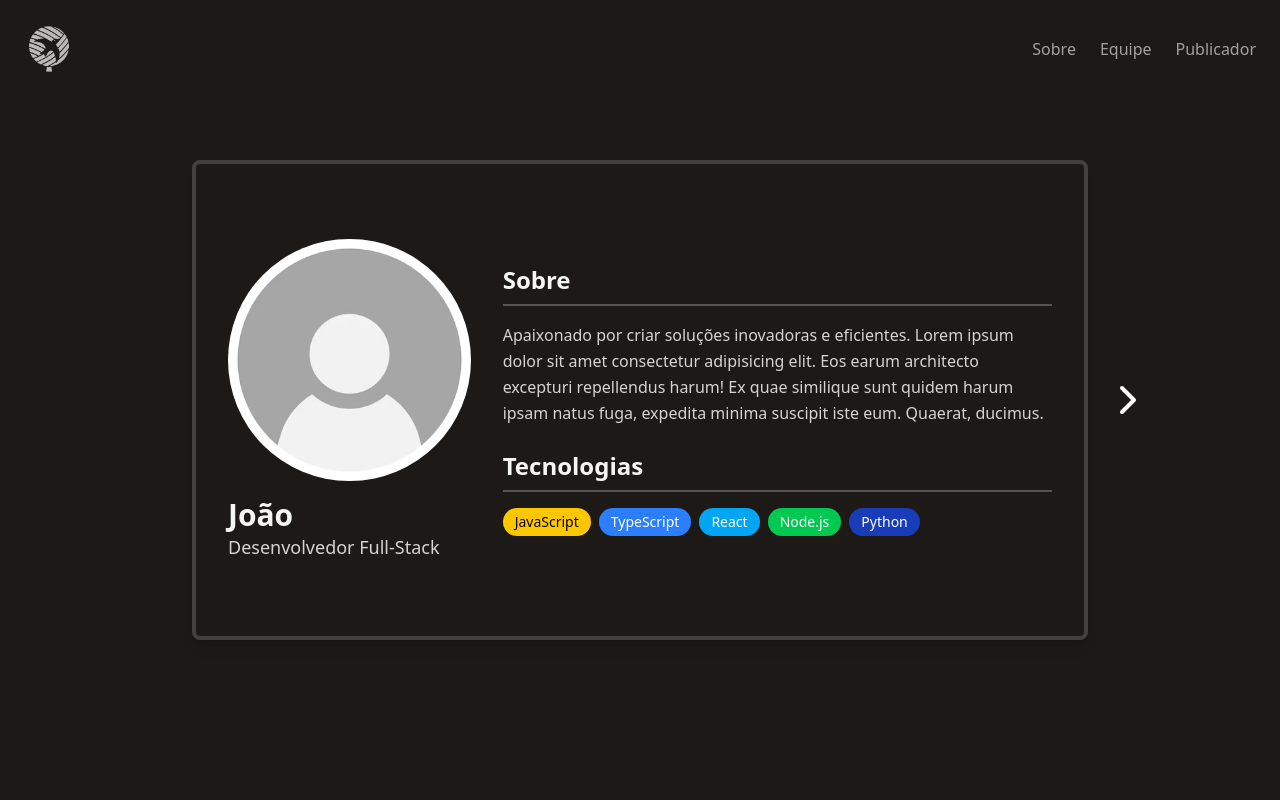
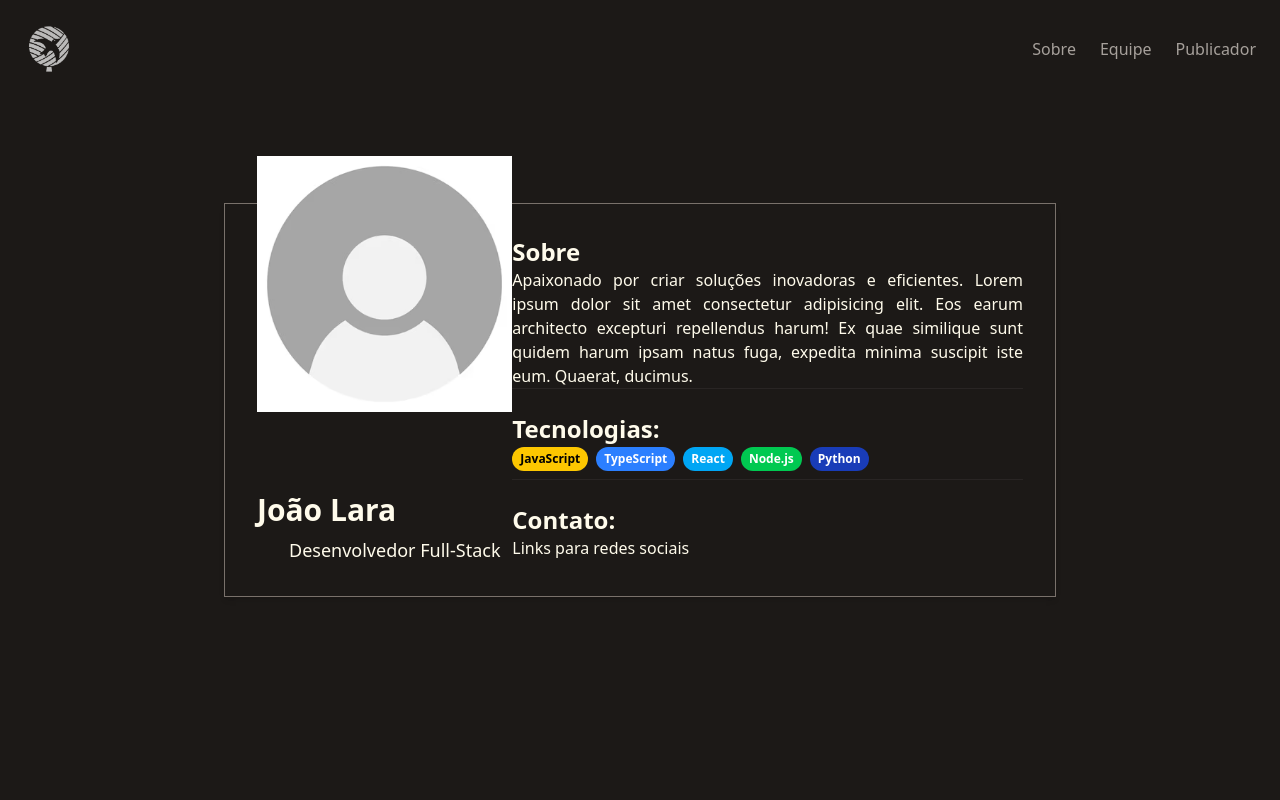
Before and after one commit to joaovlara/team-dev-hub, a Next.js app: page /equipe/1 in a window 1280 px wide. Shown: the top 800 px of the page. Built offline with nearby package versions, Linux system fonts and the light colour scheme.

Commit message:
create member card

```diff
--- a/src/app/equipe/[id]/page.tsx
+++ b/src/app/equipe/[id]/page.tsx
@@ -1,76 +1,58 @@
-'use client'
-
 import { members } from "@/data/members";
 import { techColorMap } from "@/data/colors";
 import Image from "next/image";
-import { notFound } from "next/navigation";
-import Link from "next/link";
-import { ChevronLeft, ChevronRight } from "lucide-react";
 
-export default function MemberPage({ params }: { params: { id: string } }) {
+
+export default function MemberCard({ params }: { params: { id: string } }) {
   const memberId = parseInt(params.id);
   const memberIndex = members.findIndex((m) => m.id === memberId);
-
-  if (memberIndex === -1) {
-    notFound();
-  }
-
   const member = members[memberIndex];
 
-  const previousMemberId = memberIndex > 0 ? members[memberIndex - 1].id : null;
-  const nextMemberId = memberIndex < members.length - 1 ? members[memberIndex + 1].id : null;
+  return (
+    <section className="h-screen bg-stone-900 text-amber-5 flex justify-center items-center">
 
-  return (
-    <section className="bg-stone-900 min-h-screen flex justify-center items-center p-4">
-      <div className="flex items-center justify-center w-full max-w-6xl">
-        <Link href={previousMemberId ? `/equipe/${previousMemberId}` : '#'} passHref>
-          <ChevronLeft
-            className={`w-12 h-12 text-white
-              ${previousMemberId !== null ? 'cursor-pointer hover:text-gray-300 transition-colors' : 'invisible'}`}
+      <div className="flex flex-col md:flex-row w-[65vw] shadow-md p-8 border border-stone-500 text-amber-50">
+        <div className="flex flex-col w-1/3 items-center">
+          <Image
+            src="/images/image.jpg"
+            alt="Nome do Membro"
+            width={300}
+            height={300}
+            className="relative bottom-20"
           />
-        </Link>
-
-        <div className="flex flex-col md:flex-row bg-stone-1000 shadow-lg rounded-lg border-4 border-stone-700 h-auto md:h-[60vh] w-full max-w-4xl p-8 mx-4">
-          <div className="flex flex-col items-center justify-center md:items-start md:w-1/3 pr-8">
-            <Image
-              src={member.image}
-              alt={member.name}
-              width={250}
-              height={250}
-              className="rounded-full object-cover w-48 h-48 md:w-full md:h-auto"
-            />
-            <div className="text-center md:text-left mt-4">
-              <h1 className="text-3xl font-bold text-stone-100">{member.name}</h1>
-              <p className="text-lg text-stone-300">{member.role}</p>
+          <div className="space-y-2 flex flex-col w-full">
+            <h1 className="text-3xl font-bold">{member.name}</h1>
+            <p className="text-lg pl-8">{member.role}</p>
           </div>
         </div>
-          <div className="flex flex-col justify-center md:w-2/3 mt-8 md:mt-0">
-            <div className="mb-6">
-              <h2 className="text-2xl font-semibold text-stone-100 border-b-2 border-stone-600 pb-2 mb-4">Sobre</h2>
-              <p className="text-stone-300 leading-relaxed">{member.description}</p>
+
+        {/* Descrição */}
+        <div className="flex flex-col w-4/6 space-y-6 ">
+
+          <div className="separator">
+            <h2 className="text-2xl font-bold">Sobre</h2>
+            <p className="text-justify text-gray-150">{member.description}</p>
           </div>
-            <div>
-              <h2 className="text-2xl font-semibold text-stone-100 border-b-2 border-stone-600 pb-2 mb-4">Tecnologias</h2>
-              <div className="flex flex-wrap gap-2">
+
+          <div className="separator">
+            <h2 className="text-2xl font-bold">Tecnologias:</h2>
             {member.technologies.map((tech) => (
-                  <span
-                    key={tech}
-                    className={`px-3 py-1 rounded-full text-sm font-medium ${techColorMap[tech] || 'bg-gray-400 text-white'}`}
+              <span key={tech}
+                className={`inline-block px-2 py-1 rounded-full text-xs font-semibold mr-2 mb-2 ${techColorMap[tech]}`}
               >
                 {tech}
               </span>
             ))}
           </div>
+
+          <div className="">
+            <h2 className="text-2xl font-bold">Contato:</h2>
+            <p className="text-justify text-gray-150">Links para redes sociais</p>
+          </div>
+
         </div>
       </div>
-        </div>
+    </section>
 
-        <Link href={nextMemberId ? `/equipe/${nextMemberId}` : '#'} passHref>
-          <ChevronRight
-            className={`w-12 h-12 text-white ${nextMemberId !== null ? 'cursor-pointer hover:text-gray-300 transition-colors' : 'invisible'}`}
-          />
-        </Link>
-      </div>
-    </section>
-  );
+  )
 }
--- /dev/null
+++ b/src/components/Cards/MemberCard.tsx
@@ -0,0 +1,58 @@
+'use client'
+
+import { members } from "@/data/members";
+import Image from "next/image";
+import { notFound } from "next/navigation";
+import Link from "next/link";
+import { ChevronLeft, ChevronRight } from "lucide-react";
+
+export default function MemberCard({ params }: { params: { id: string } }) {
+  const memberId = parseInt(params.id);
+  const memberIndex = members.findIndex((m) => m.id === memberId);
+
+  if (memberIndex === -1) {
+    notFound();
+  }
+
+  const member = members[memberIndex];
+
+  const previousMemberId = memberIndex > 0 ? members[memberIndex - 1].id : null;
+  const nextMemberId = memberIndex < members.length - 1 ? members[memberIndex + 1].id : null;
+
+  return (
+    <section className="bg-stone-900 h-screen flex justify-center items-center">
+
+
+      <div className="flex items-center justify-center">
+        <Link href={previousMemberId ? `/equipe/${previousMemberId}` : '#'} passHref>
+          <ChevronLeft
+            className={`w-12 h-12 text-white
+              ${previousMemberId !== null ? 'cursor-pointer hover:text-gray-300' : 'invisible'}`}
+          />
+        </Link>
+
+        <div className="flex bg-white shadow-md h-[50vh] w-[80vw] p-8 justify-between text-start">
+          <div className="flex flex-col ">
+            <Image
+              src={member.image}
+              alt={member.name}
+              width={150}
+              height={150}
+            />
+            <div>
+              <h1 className="">{member.name}</h1>
+              <p className="">{member.role}</p>
+            </div>
+          </div>
+          <p className="">{member.description}</p>
+        </div>
+
+        <Link href={nextMemberId ? `/equipe/${nextMemberId}` : '#'} passHref>
+          <ChevronRight
+            className={`w-12 h-12 text-white ${nextMemberId !== null ? 'cursor-pointer hover:text-gray-300' : 'invisible'}`}
+          />
+        </Link>
+      </div>
+    </section>
+  );
+}
--- a/src/data/members.ts
+++ b/src/data/members.ts
@@ -10,7 +10,7 @@ export interface Member {
 export const members: Member[] = [
   {
     id: 1,
-    name: "João",
+    name: "João Lara",
     role: "Desenvolvedor Full-Stack",
     image: "/images/image.jpg",
     description: "Apaixonado por criar soluções inovadoras e eficientes. Lorem ipsum dolor sit amet consectetur adipisicing elit. Eos earum architecto excepturi repellendus harum! Ex quae similique sunt quidem harum ipsam natus fuga, expedita minima suscipit iste eum. Quaerat, ducimus.",
```
Also changed, not shown: .prettierrc.json (deleted). Lines whose indentation alone changed are shown as unchanged.
